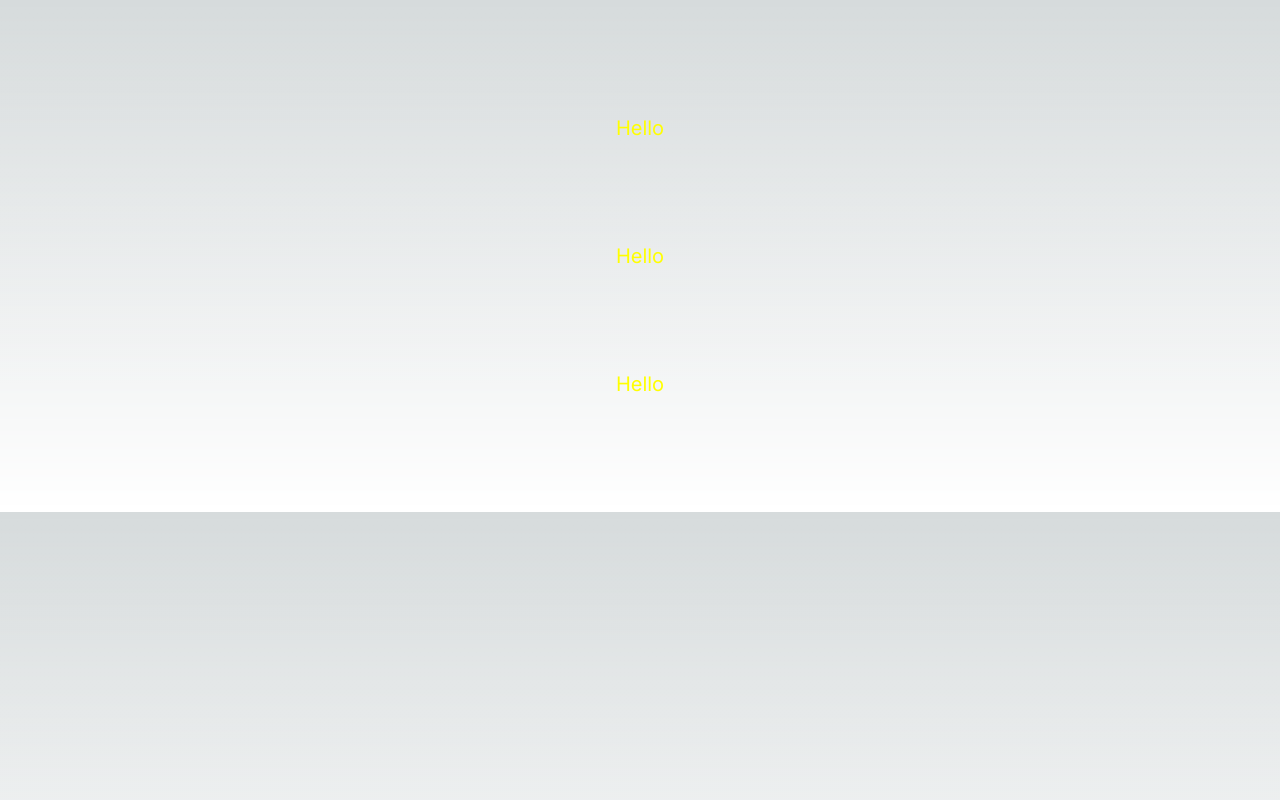
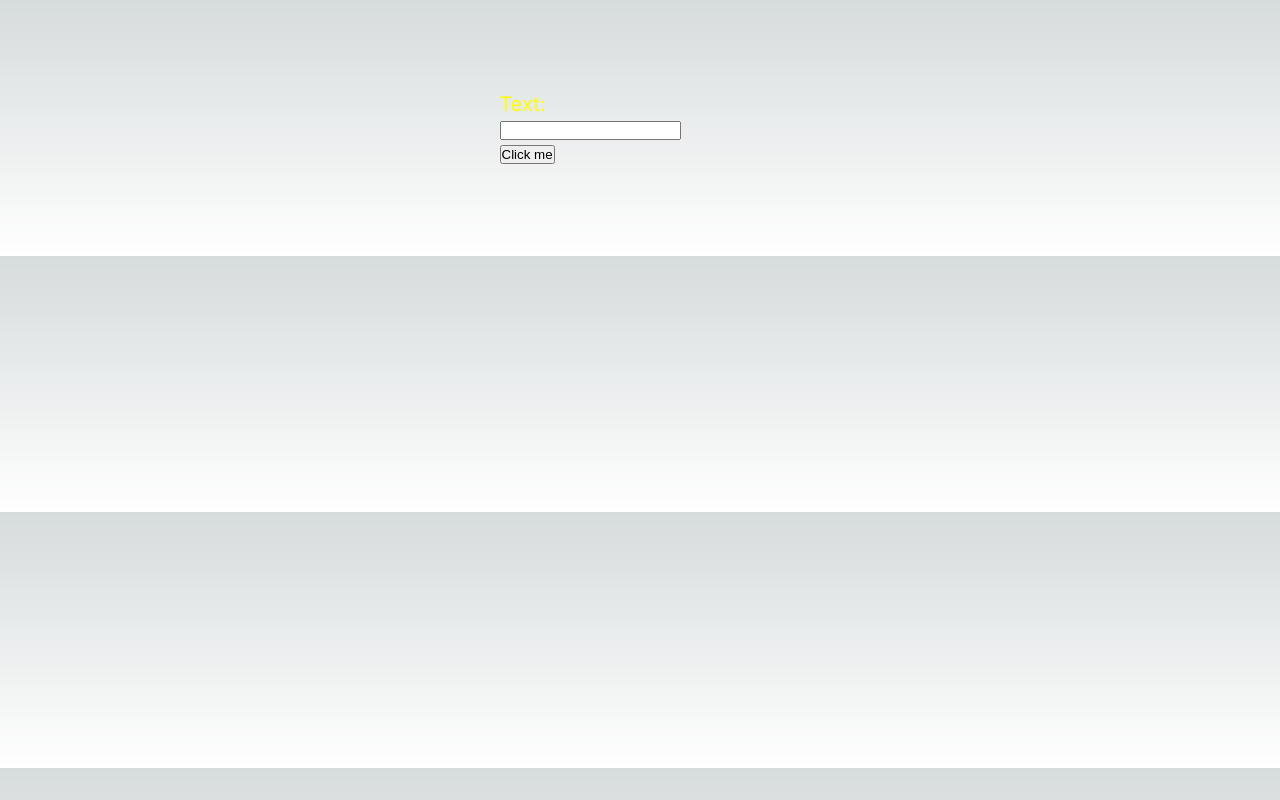
Before and after one commit to williamdjting/474project, a Next.js app: page / in a window 1280 px wide. Built offline with nearby package versions, Linux system fonts and the light colour scheme.

Commit message:
added mapping of list array

```diff
--- a/src/app/page.tsx
+++ b/src/app/page.tsx
@@ -1,31 +1,54 @@
+'use client'
+
 import Image from "next/image";
 import styles from "./page.module.css";
+import React, { useState } from "react";
 
 export default function Home() {
-  return (
-    <main className={styles.main}>
+  const [list, setList] = useState<string>("");
+
+  const [submittedValues, setSubmittedValues] = useState<string[]>([]);
+
+  const handleFormSubmit = (e: React.FormEvent) => {
+    e.preventDefault();
 
 
-      <div className={styles.center}>
-        <ul>
-          <div>
-            <div className={styles.center1}>
-              Hello
-            </div>
+    console.log('Input Text:', list);
+    // Add the value of "e" to the list of submitted values
+    setSubmittedValues([...submittedValues, list]);
+
+  };
+
+
+  return (
+    <main className={styles.center}>
+      <div className={styles.center1}>
+
+        <form onSubmit={handleFormSubmit}>
+          {/* Input for text */}
+          <label>
+            Text:
+            <input
+              type="text"
+              value={list}
+              onChange={(e) => setList(e.target.value)}
+            />
+          </label>
+          <br />
+          {/* Input for submit */}
+          <input type="submit" value="Click me" />
+        </form>
+      </div>
+
+      {/* Display the list of submitted values */}
+
+      <div className={styles.center1}>
+        {submittedValues.map((value, index) => (
+           <div className={styles.center1}>
+          <li key={index}>{value}</li>
           </div>
-          <div>
-            <div className={styles.center1}>
-              Hello
-            </div>
-          </div>
-          <div>
-            <div className={styles.center1}>
-              Hello
-            </div>
-          </div>
-        </ul>
-
-    </div>
+        ))}
+      </div>
 
     </main>
   );
```
Also changed, not shown: src/app/page.module.css (line endings or trailing spaces).
